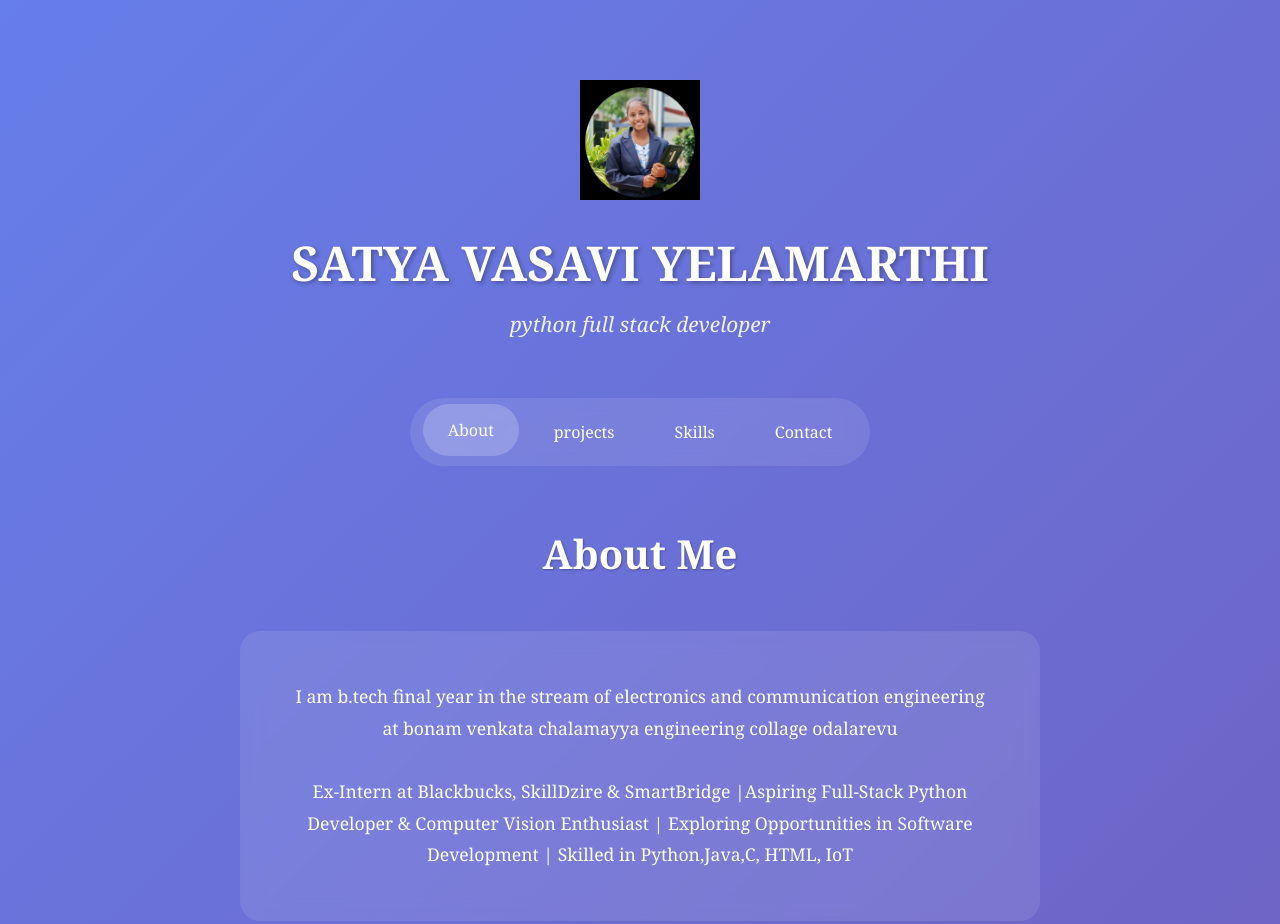
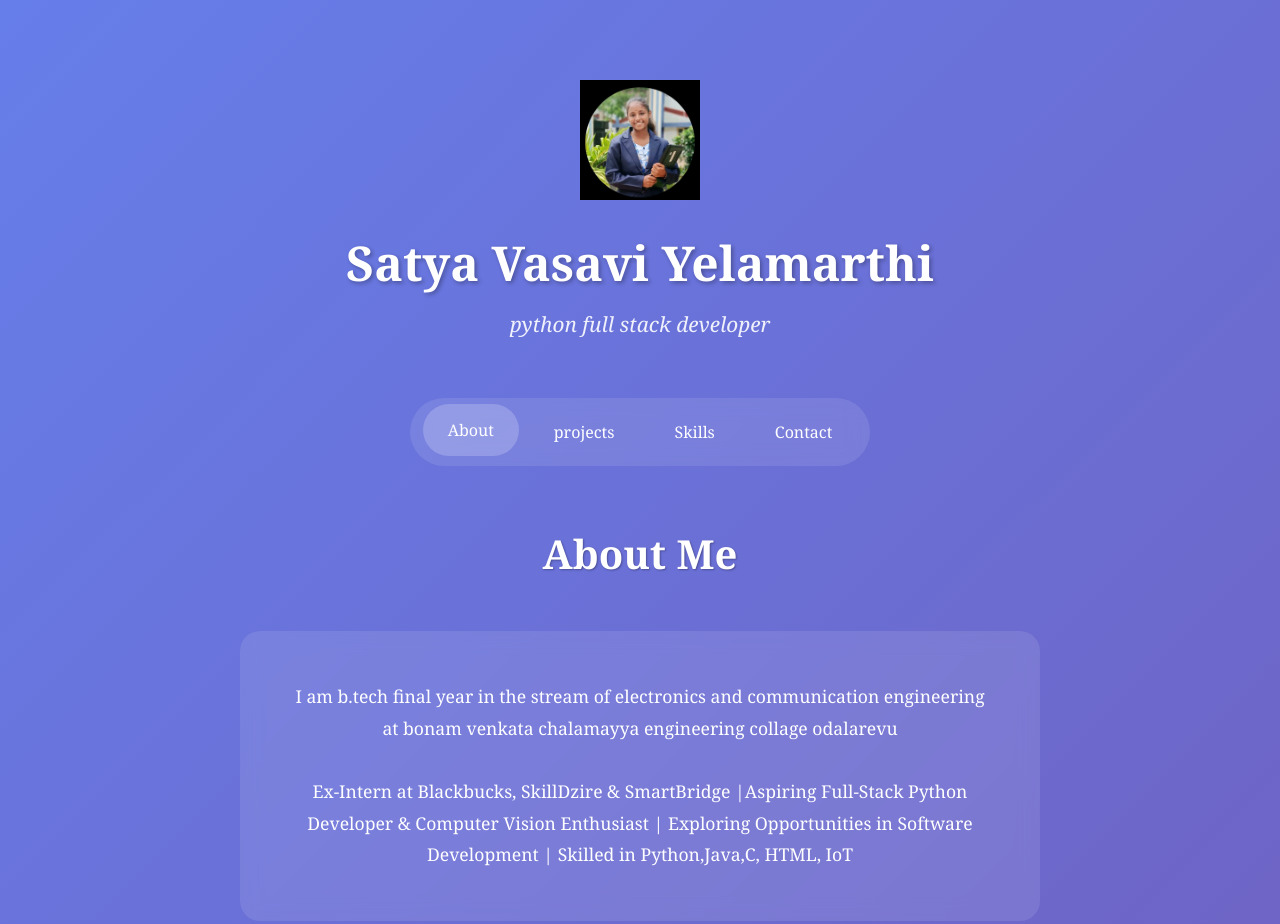
Before and after one commit to satyavasavisv/MyPf, a plain HTML site: page index.html in a window 1280 px wide. Shown: the top 924 px of the page. Drawn offline with Linux system fonts and the light colour scheme.

Commit message:
name chnaged to small letter

```diff
--- a/index.html
+++ b/index.html
@@ -14,7 +14,7 @@
             </div>
 
             <!-- image  -->
-            <h1>SATYA VASAVI YELAMARTHI</h1>
+            <h1>Satya Vasavi Yelamarthi</h1>
             <p class="tagline">python full stack developer</p>
         </header>
 
```
